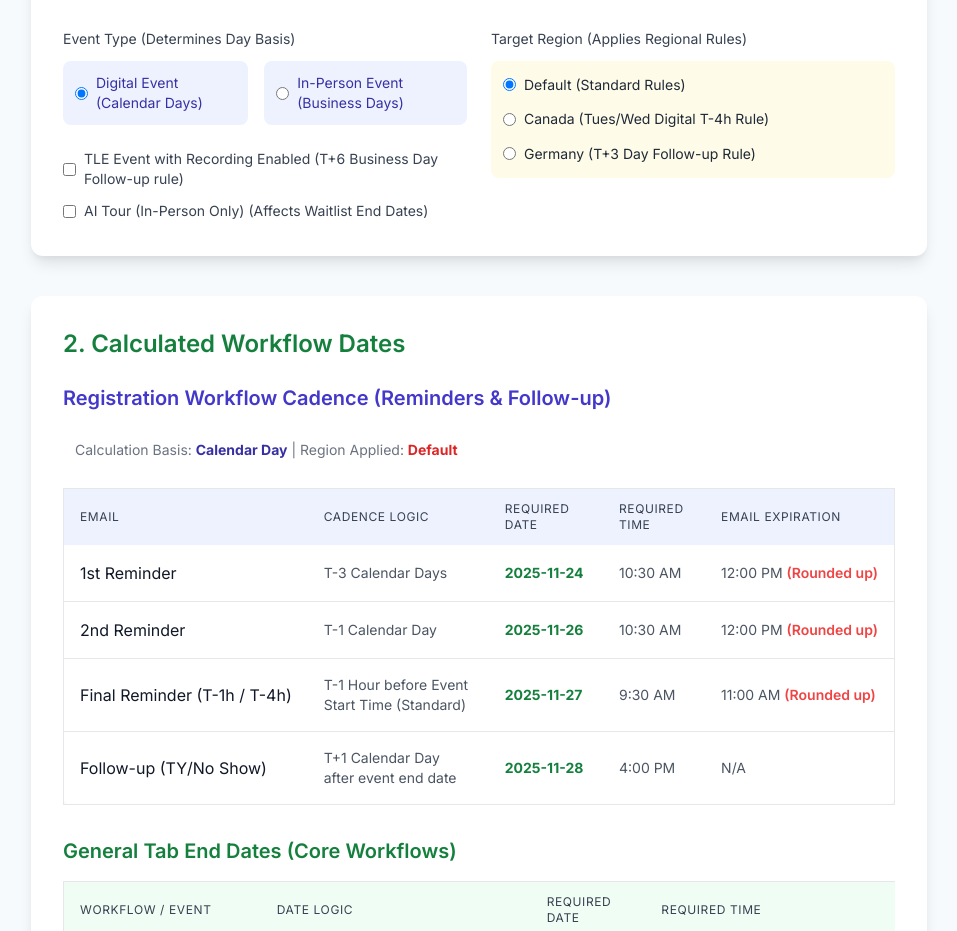
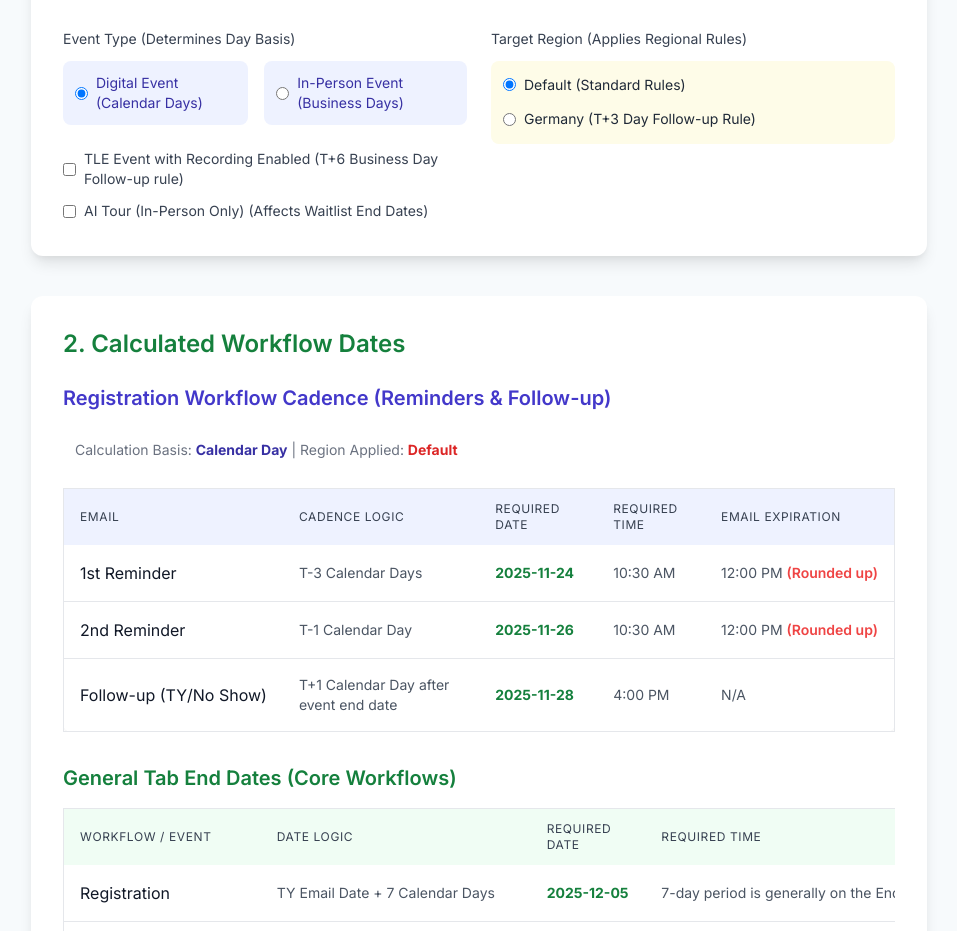
Before and after one commit to Ballepu/Cadence-calculatoe3.0, a plain HTML site: page index.html in a window 1280 px wide. Shown: the part 741-1672 px from the top of the page, without its empty margins (161-1118 px from the left). Drawn offline with nearby package versions, Linux system fonts and the light colour scheme.

Commit message:
index.html

```diff
--- a/index.html
+++ b/index.html
@@ -154,7 +154,7 @@
                         </div>
                     </div>
 
-                    <!-- Column 2: Region Selector (NEW) -->
+                    <!-- Column 2: Region Selector -->
                     <div>
                         <label class="block text-sm font-medium text-gray-700 mb-3">Target Region (Applies Regional Rules)</label>
                         <div class="space-y-3 p-3 bg-yellow-50 rounded-lg">
@@ -162,10 +162,7 @@
                                 <input type="radio" name="region" value="Default" checked onchange="calculateCadence()" class="text-yellow-600 focus:ring-yellow-500">
                                 <span class="ml-2 text-sm font-medium text-gray-800">Default (Standard Rules)</span>
                             </label>
-                            <label class="inline-flex items-center">
-                                <input type="radio" name="region" value="Canada" onchange="calculateCadence()" class="text-yellow-600 focus:ring-yellow-500">
-                                <span class="ml-2 text-sm font-medium text-gray-800">Canada (Tues/Wed Digital T-4h Rule)</span>
-                            </label>
+                            <!-- Removed Canada Rule -->
                             <label class="inline-flex items-center">
                                 <input type="radio" name="region" value="Germany" onchange="calculateCadence()" class="text-yellow-600 focus:ring-yellow-500">
                                 <span class="ml-2 text-sm font-medium text-gray-800">Germany (T+3 Day Follow-up Rule)</span>
@@ -342,25 +339,7 @@
                 expiration: getExpirationTime(startDateTime)
             };
 
-            // Final Reminder (NEW): T-1 hour (default) or T-4 hours (Canada Tue/Wed Digital)
-            let finalReminderHours = 1;
-            let finalReminderLogic = 'T-1 Hour before Event Start Time (Standard)';
-
-            // Apply Canada Rule: Digital Event on Tuesday (2) or Wednesday (3)
-            if (region === 'Canada' && isDigital && (startDayOfWeek === 2 || startDayOfWeek === 3)) {
-                finalReminderHours = 4;
-                finalReminderLogic = 'T-4 Hours before Event Start Time (CANADA DIGITAL TUE/WED RULE)';
-            }
-
-            const finalReminderDateTime = new Date(startDateTime.getTime());
-            finalReminderDateTime.setHours(finalReminderDateTime.getHours() - finalReminderHours);
-
-            results.reminderFinal = {
-                date: formatDate(finalReminderDateTime),
-                time: formatTime(finalReminderDateTime),
-                logic: finalReminderLogic,
-                expiration: getExpirationTime(finalReminderDateTime)
-            };
+            // Final Reminder: REMOVED as requested. Standard cadence is now 1st, 2nd, Follow-up.
 
 
             // Follow up Email (TY):
@@ -573,7 +552,7 @@
         const renderResults = (results, isDigital, isTLE, isAITour, region) => {
             const dayBasis = isDigital ? 'Calendar Day' : 'Business Day';
             let html = '';
-            const regionHighlight = region === 'Canada' ? 'bg-yellow-100' : (region === 'Germany' ? 'bg-orange-100' : '');
+            const regionHighlight = region === 'Germany' ? 'bg-orange-100' : '';
 
 
             // --- Registration Workflow Cadence Table ---
@@ -609,13 +588,7 @@
                                 <td class="px-4 py-4 whitespace-nowrap text-sm text-gray-600">${results.reminder2.time}</td>
                                 <td class="px-4 py-4 whitespace-nowrap text-sm text-gray-600">${results.reminder2.expiration}</td>
                             </tr>
-                            <tr class="${region === 'Canada' ? 'bg-yellow-50' : ''}">
-                                <td class="px-4 py-4 whitespace-nowrap font-medium text-gray-900">Final Reminder (T-1h / T-4h)</td>
-                                <td class="px-4 py-4 whitespace-pre-wrap text-sm text-gray-600">${results.reminderFinal.logic}</td>
-                                <td class="px-4 py-4 whitespace-nowrap text-sm text-green-700 font-bold">${results.reminderFinal.date}</td>
-                                <td class="px-4 py-4 whitespace-nowrap text-sm text-gray-600">${results.reminderFinal.time}</td>
-                                <td class="px-4 py-4 whitespace-nowrap text-sm text-gray-600">${results.reminderFinal.expiration}</td>
-                            </tr>
+                            <!-- Final Reminder Row Removed -->
                             <tr class="${results.followUp.governance ? 'border-b-0' : ''} ${results.followUp.logic.includes('Custom Extension') ? 'bg-red-100' : (region === 'Germany' ? 'bg-orange-200' : (isTLE ? 'bg-green-50' : ''))}">
                                 <td class="px-4 py-4 whitespace-nowrap font-medium text-gray-900">Follow-up (TY/No Show)</td>
                                 <td class="px-4 py-4 whitespace-pre-wrap text-sm text-gray-600">${results.followUp.logic}</td>
```
